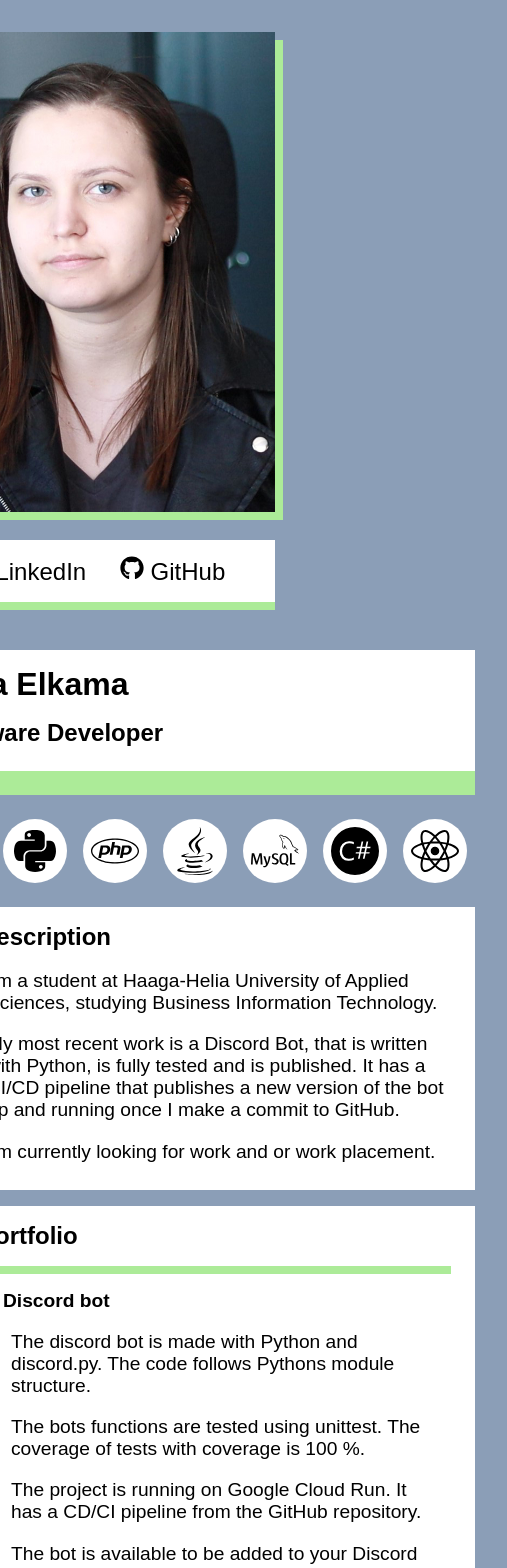
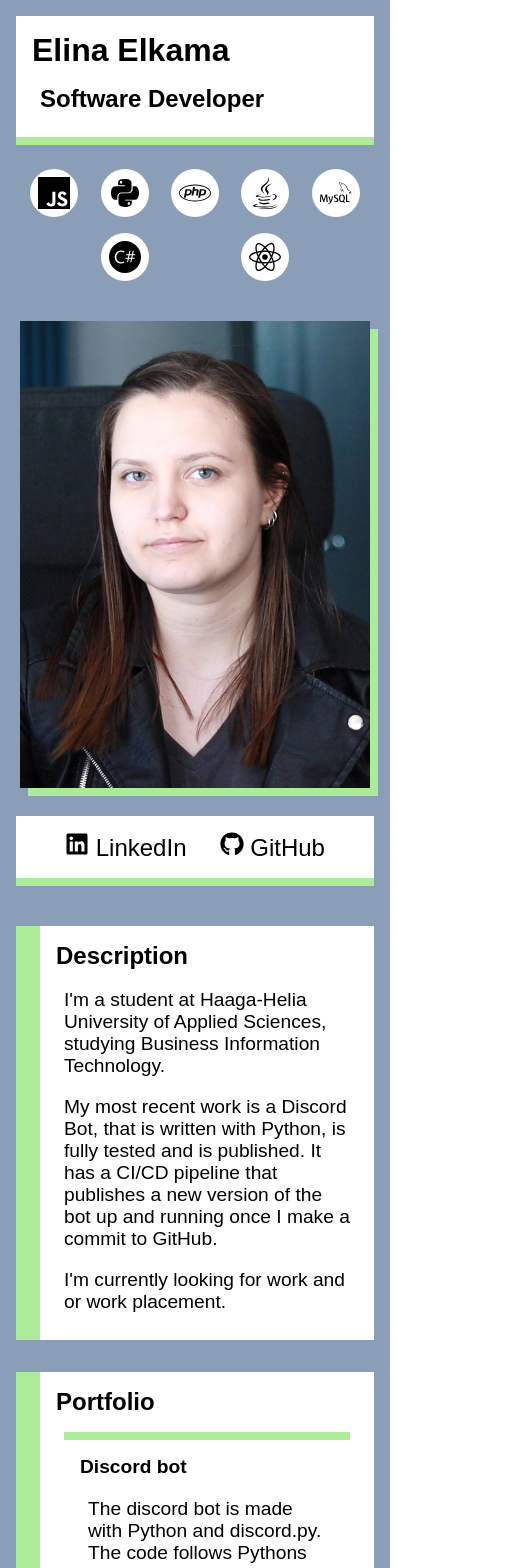
Before and after one commit to elinaelkama/elinaelkama.com, a React (Vite) app: page / in a window 390 px wide. Shown: the top 1568 px of the page, 507 px wide, since content can reach past the window. Built offline with nearby package versions, Linux system fonts and the light colour scheme.

Commit message:
responsiveness

```diff
--- a/src/App.tsx
+++ b/src/App.tsx
@@ -1,35 +1,43 @@
 import styled from 'styled-components'
 import Portrait from './components/Portrait'
-import { backgroundPrimary, backgroundSecondary, lg, shadowLg, sm, typeface, xl } from './style/DesignSystem'
+import { accent, backgroundPrimary, backgroundSecondary, lg, screenSmall, shadowLg, sm, typeface, xl, xs } from './style/DesignSystem'
 import Links from './components/Links'
 import Title from './components/Title'
 import Section from './components/Section'
-import Languages from './components/Languages'
+import Icons from './components/Icons'
 import Showcase from './components/Showcase'
 
 const AppContainer = styled.div`
   background-color: ${backgroundPrimary};
   padding: 0em;
   min-height: 100vh;
-  display: grid;
-  justify-content: center;
-  align-content: start;
   font-family: ${typeface};
 `
 const Container = styled.div`
   background-color: ${backgroundSecondary};
-  max-width: 50vw;
-  min-width: 35rem;
+  width: min(100%,70rem);
+  min-width: 20rem;
   min-height: 100vh;
+  box-sizing: border-box;
   padding: ${lg};
   display: grid;
+  margin: auto;
   box-shadow: ${shadowLg};
+  @media screen and (max-width: ${screenSmall}){
+    justify-content: left;
+    padding: ${sm};
+    box-shadow: none;
+  }
 `
 const PersonalDetails = styled.div`
-  display: flex;
-  flex-wrap: wrap-reverse;
+  display: grid;
+  grid-template-columns: auto 20rem;
   justify-content: space-between;
   gap: ${sm};
+  @media screen and (max-width: ${screenSmall}){
+    gap: none;
+    grid-template-columns: auto;
+  }
 `
 
 function App() {
@@ -39,22 +47,19 @@ function App() {
         <PersonalDetails>
           <div>
             <Title />
-            <Languages />
+            <Icons />
           </div>
           <div>
             <Portrait altText='Portrait of Elina' />
             <Links />
           </div>
         </PersonalDetails>
-        <div>
         <Section title='Description'>
           <p>I'm a student at Haaga-Helia University of Applied Sciences, studying Business Information Technology.</p>
           <p>My most recent work is a Discord Bot, that is written with Python, is fully tested and is published.
             It has a CI/CD pipeline that publishes a new version of the bot up and running once I make a commit to GitHub.</p>
           <p>I'm currently looking for work and or work placement.</p>
         </Section>
-        </div>
-        <div>
         <Section title='Portfolio'>
           <Showcase title='Discord bot' link='https://github.com/elinaelkama/faci'>
             <p>The discord bot is made with Python and discord.py. The code follows Pythons module structure.</p>
@@ -67,7 +72,6 @@ function App() {
             <p>It's published using GitHub pages.</p>
           </Showcase>
         </Section>
-        </div>
       </Container>
     </AppContainer>
   )
--- a/src/components/Languages.tsx
+++ b/src/components/Icons.tsx
@@ -1,7 +1,7 @@
 import styled from "styled-components";
 import { FaJava, FaPhp, FaPython, FaReact } from "react-icons/fa";
 import { SiMysql, SiJavascript, SiCsharp } from "react-icons/si";
-import { lg, md, sm, xxl, xs, accent, backgroundTertiary } from "../style/DesignSystem";
+import { lg, md, sm, xxl, xs, accent, backgroundTertiary, screenSmall } from "../style/DesignSystem";
 
 type Props = {}
 
@@ -9,6 +9,7 @@ const Container = styled.div`
 	display: flex;
 	justify-content: space-evenly;
 	margin: ${sm} 0;
+	flex-wrap: wrap;
 `
 
 const Icon = styled.div`
@@ -19,10 +20,13 @@ const Icon = styled.div`
 	padding: ${xs};
 	border-radius: 50%;
 	font-size: ${xxl};
+	@media screen and (max-width: ${screenSmall}){
+		font-size: ${lg};
+	}
 `
 //JavaScript Python PHP Java MySQL C# React
 
-const Languages = (props: Props) => {
+const Icons = (props: Props) => {
 	return (
 		<Container>
 			<Icon><SiJavascript /></Icon>
@@ -36,4 +40,4 @@ const Languages = (props: Props) => {
 	)
 }
 
-export default Languages
+export default Icons
--- a/src/components/Portrait.tsx
+++ b/src/components/Portrait.tsx
@@ -1,21 +1,26 @@
 import styled from 'styled-components'
 import elinaPortrait from '../assets/elina_2b.jpg'
-import { accent, imgShadow, md, shadowMd, shadowSm, sm, xs } from '../style/DesignSystem'
+import { imgShadow, md, screenSmall, xs } from '../style/DesignSystem'
 
 type Props = {
 	altText?: string
 }
+const Container = styled.div`
+	text-align: center;
+`
 
 const Image = styled.img`
-	max-height: 30rem;
-	max-width: 30rem;
+	width: calc(min(100%, 30rem) - ${xs});
 	box-shadow: ${imgShadow};
 	margin-bottom: ${md};
+	box-sizing: border-box;
 `
 
 const Portrait = ({ altText }: Props) => {
 	return (
-		<Image src={elinaPortrait} alt={altText} />
+		<Container>
+			<Image src={elinaPortrait} alt={altText} />
+		</Container>
 	)
 }
 
--- a/src/components/Section.tsx
+++ b/src/components/Section.tsx
@@ -1,5 +1,5 @@
 import styled from 'styled-components'
-import { accent, backgroundTertiary, lg, md, sm, textSize, xs, xxl } from '../style/DesignSystem'
+import { accent, backgroundTertiary, lg, md, screenSmall, sm, textSize, xs, xxl } from '../style/DesignSystem'
 import { ReactNode } from 'react'
 
 type Props = {
@@ -11,16 +11,28 @@ const Body = styled.div`
 	font-size: ${textSize};
 	margin: ${sm};
 	max-width: 61rem;
+	@media screen and (max-width: ${screenSmall}) {
+		margin: none;
+		padding: none;
+	}
 `
 const Header = styled.h2`
 	font-size: ${md};
 	margin: ${xs};
+	@media screen and (max-width: ${screenSmall}) {
+		margin: none;
+		padding: none;
+	}
 `
 const Container = styled.div`
 	border-left: ${xxl} solid ${accent};
 	padding: ${xs};
-	margin-bottom: ${sm};
+	margin: ${sm} 0;
 	background-color: ${backgroundTertiary};
+	@media screen and (max-width: ${screenSmall}) {
+		border-left: ${md} solid ${accent};
+		max-width: 90%;
+	}
 `
 
 const Section = ({ title, children }: Props) => {
--- a/src/components/Title.tsx
+++ b/src/components/Title.tsx
@@ -1,5 +1,5 @@
 import styled from "styled-components"
-import { accent, backgroundTertiary, lg, md, sm, xs, xxl } from "../style/DesignSystem"
+import { accent, backgroundTertiary, lg, md, screenSmall, sm, xs, xxl } from "../style/DesignSystem"
 
 type Props = {}
 
@@ -7,6 +7,9 @@ const Card = styled.div`
 	border-bottom: ${md} solid ${accent};
 	background-color: ${backgroundTertiary};
 	padding: ${xs};
+	@media screen and (max-width: ${screenSmall}) {
+		border-bottom: ${xs} solid ${accent};
+	}
 `
 
 const Header = styled.h1`
--- a/src/style/DesignSystem.ts
+++ b/src/style/DesignSystem.ts
@@ -15,3 +15,4 @@ export const shadowMd = "1px 1px 4px #333"
 export const shadowLg = "1px 1px 6px #333"
 export const imgShadow = `${xs} ${xs} 0px ${accent}`
 export const textShadow = "1px 1px 1px #F9ADA0"
+export const screenSmall = "630px"
```
Also changed, not shown: 3 other files (tests, documents, lock files or other folders). Lines whose indentation alone changed are shown as unchanged.
